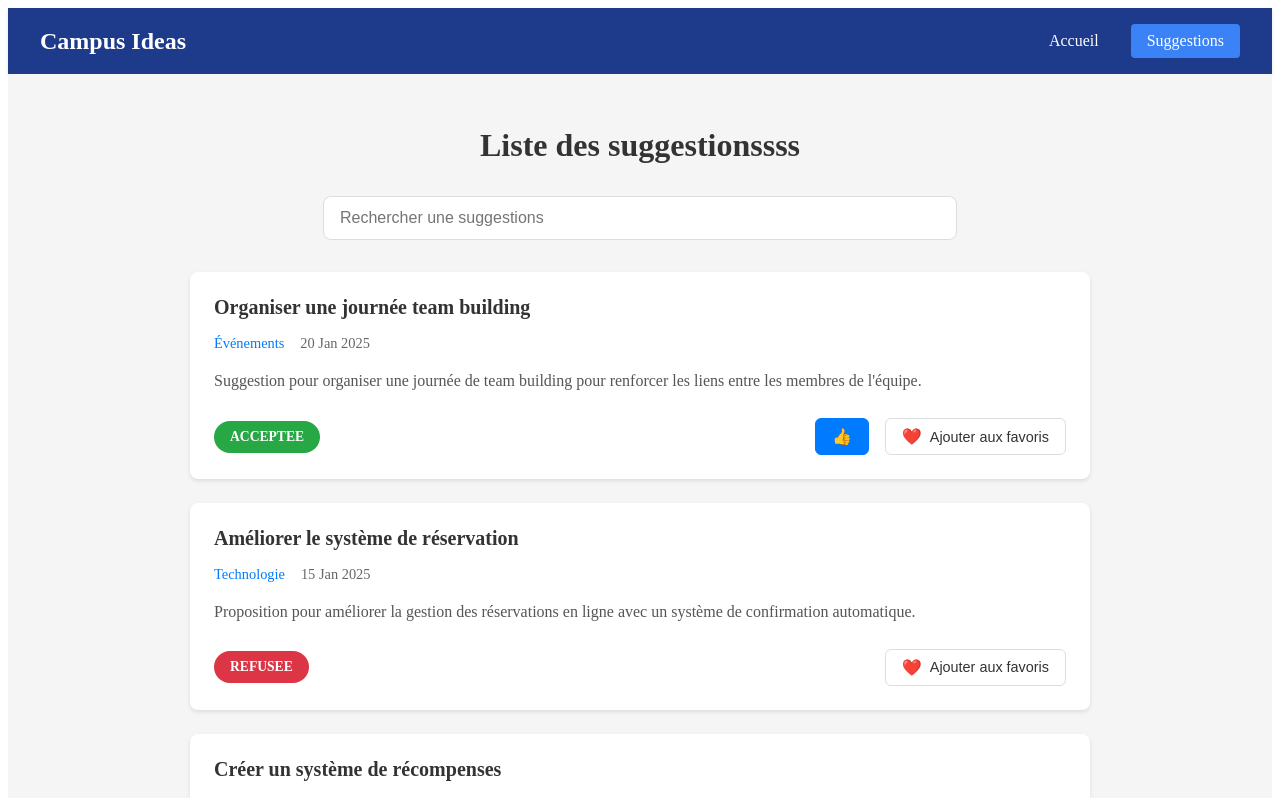
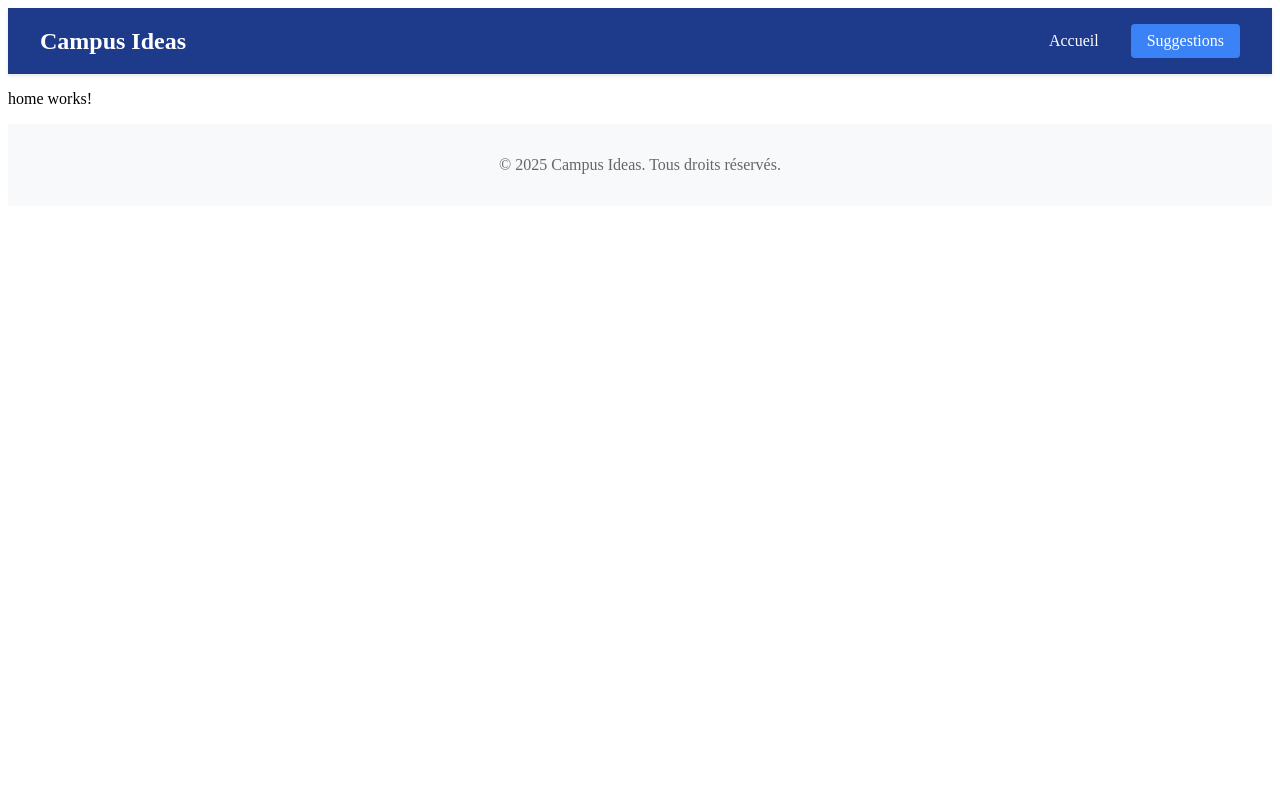
Before and after one commit to amenirommene/Angular4Infini2, an Angular app: page /home in a window 1280 px wide. Before the commit this address led to /. Shown: the top 798 px of the page. Built offline with nearby package versions, Linux system fonts and the light colour scheme.

Commit message:
routage-statique

```diff
--- a/src/app/app-routing.module.ts
+++ b/src/app/app-routing.module.ts
@@ -1,7 +1,17 @@
+import { NotFoundComponent } from './core/not-found/not-found.component';
 import { NgModule } from '@angular/core';
 import { RouterModule, Routes } from '@angular/router';
+import { HomeComponent } from './core/home/home.component';
+import { ListSuggestionsComponent } from './core/list-suggestions/list-suggestions.component';
 
-const routes: Routes = [];
+const routes: Routes = [
+  {path:"", redirectTo:"home", pathMatch:"full"},
+  {path:"home", component:HomeComponent},
+
+  {path:"listsuggestions", component:ListSuggestionsComponent},
+  {path:"**", component:NotFoundComponent},
+
+];
 
 @NgModule({
   imports: [RouterModule.forRoot(routes)],
--- a/src/app/app.component.html
+++ b/src/app/app.component.html
@@ -1,3 +1,3 @@
 <app-header></app-header>
-<app-list-suggestions></app-list-suggestions>
+<router-outlet></router-outlet>
 <app-footer></app-footer>
--- a/src/app/app.module.ts
+++ b/src/app/app.module.ts
@@ -7,11 +7,13 @@ import { HeaderComponent } from './core/header/header.component';
 import { FooterComponent } from './core/footer/footer.component';
 import { ListSuggestionsComponent } from './core/list-suggestions/list-suggestions.component';
 import { FormsModule } from '@angular/forms';
+import { HomeComponent } from './core/home/home.component';
+import { NotFoundComponent } from './core/not-found/not-found.component';
 
 @NgModule({
   declarations: [ //liste des composants associés à ce module
     AppComponent,
-    HeaderComponent, FooterComponent, ListSuggestionsComponent
+    HeaderComponent, FooterComponent, ListSuggestionsComponent, HomeComponent, NotFoundComponent
   ],
   imports: [
     BrowserModule,
--- a/src/app/core/header/header.component.html
+++ b/src/app/core/header/header.component.html
@@ -4,8 +4,8 @@
       <span>Campus Ideas</span>
     </div>
     <nav class="navigation">
-      <a href="#" class="nav-link">Accueil</a>
-      <a href="#" class="nav-link active">Suggestions</a>
+      <a [routerLink]="['home']" class="nav-link">Accueil</a>
+      <a routerLink="listsuggestions" class="nav-link active">Suggestions</a>
     </nav>
   </div>
 </header>
--- /dev/null
+++ b/src/app/core/home/home.component.html
@@ -0,0 +1 @@
+<p>home works!</p>
--- /dev/null
+++ b/src/app/core/not-found/not-found.component.html
@@ -0,0 +1 @@
+<p>not-found works!</p>
```
Also changed, not shown: src/app/core/home/home.component.ts (added, +10 -0 lines), src/app/core/not-found/not-found.component.ts (added, +10 -0 lines), src/app/core/home/home.component.css (added), src/app/core/not-found/not-found.component.css (added).
